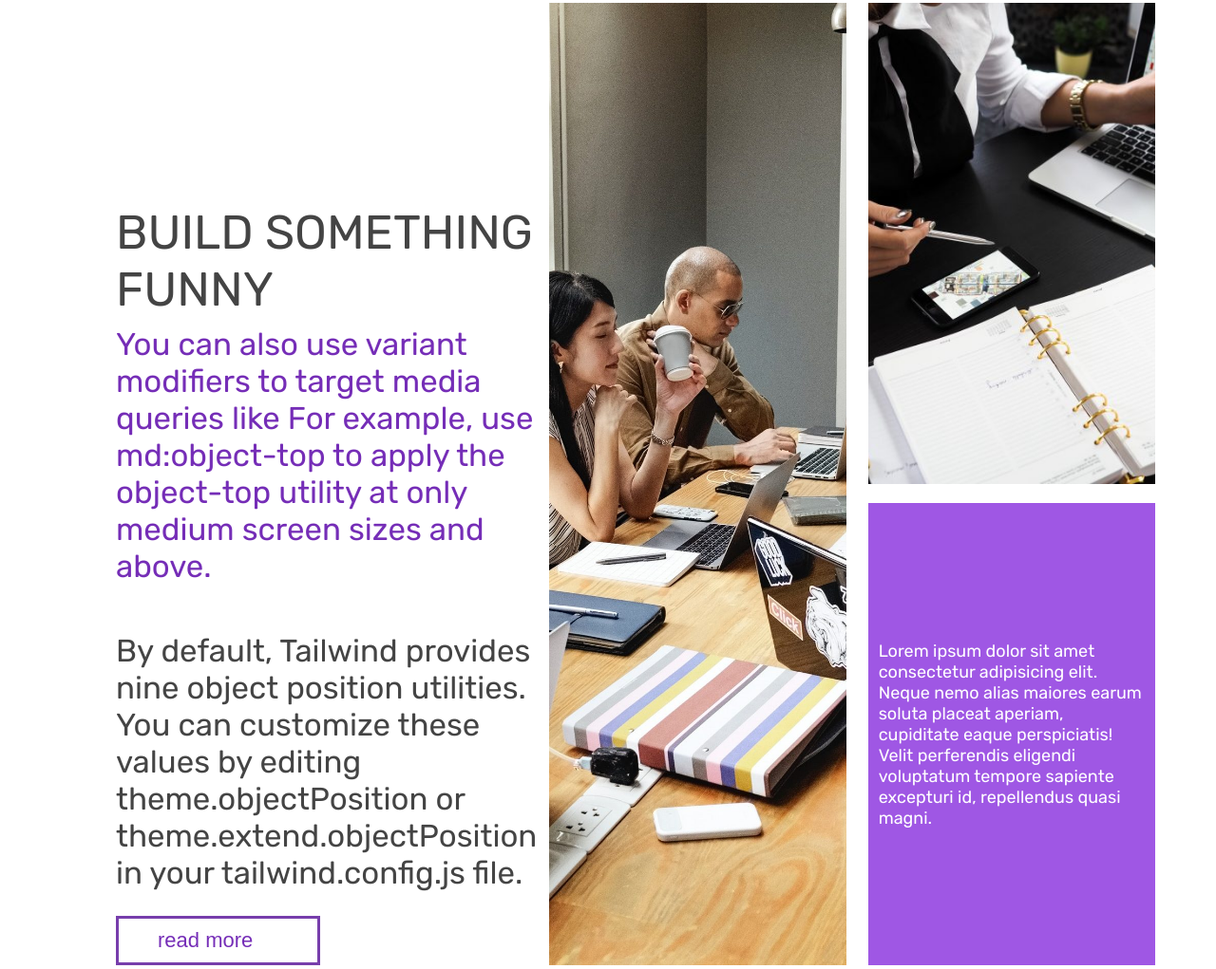
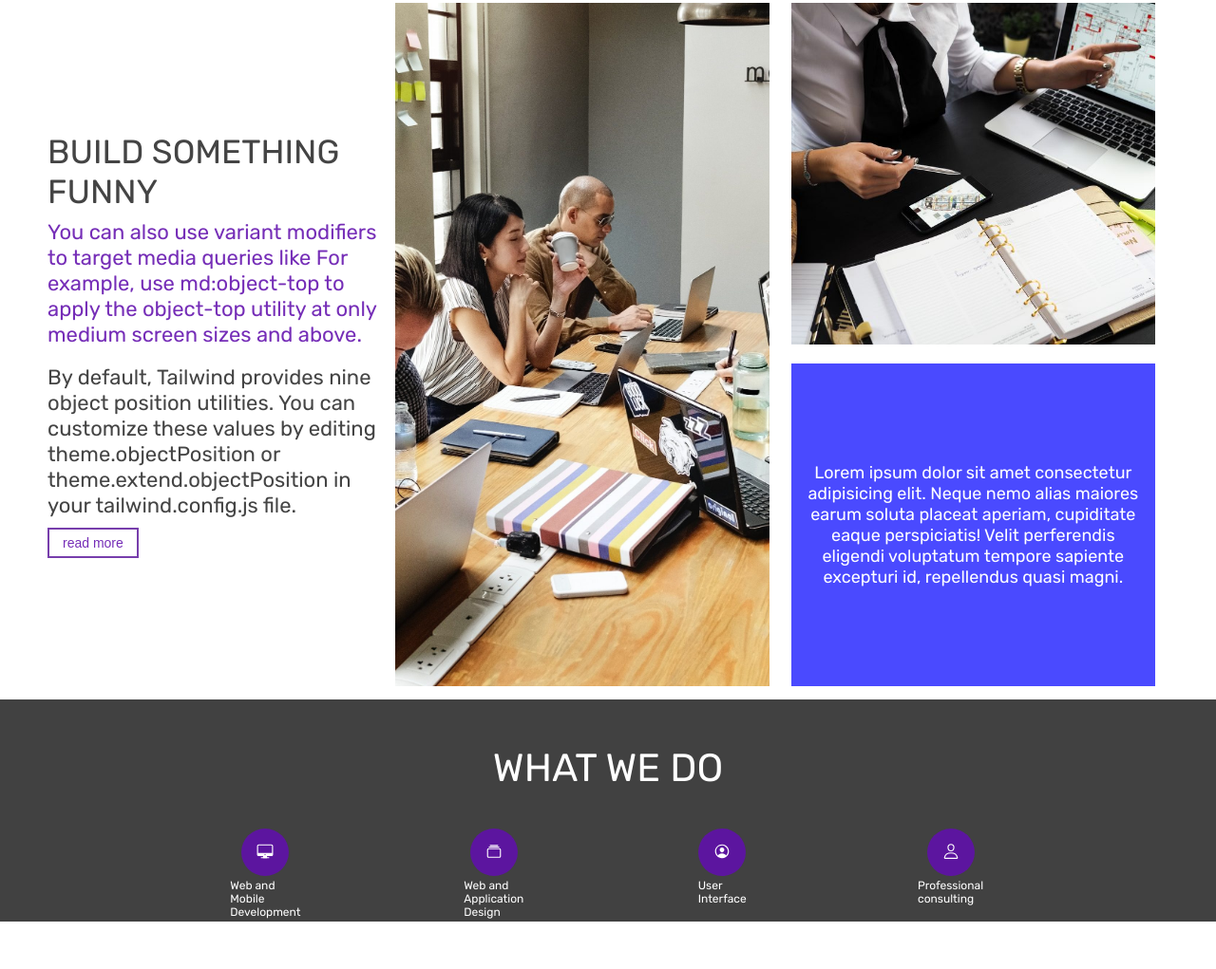
Before and after one commit to saba756/Buildsomething-Html5CSS3, a plain HTML site: page index.html in a window 1280 px wide. Shown: the part 767-1788 px from the top of the page at 95% size. After the commit the page ends 1738 px from the top, so only its background shows below. Drawn offline with nearby package versions, Linux system fonts and the light colour scheme.

Commit message:
completed what we do section

```diff
--- a/index.html
+++ b/index.html
@@ -27,22 +27,26 @@
           <div class="btn"></div>
         </div>
       </section>
-      <section class="section-read grid grid--3-cols">
+      <section>
+        <div class="section-read grid grid--3-cols">
+          <div class="build">
             <div class="read">
               <h1 class="read-heading">Build Something Funny</h1>
               <p class="read-1">
-            You can also use variant modifiers to target media queries like For
-            example, use md:object-top to apply the object-top utility at only
-            medium screen sizes and above.
+                You can also use variant modifiers to target media queries like
+                For example, use md:object-top to apply the object-top utility
+                at only medium screen sizes and above.
               </p>
               <p class="read-2">
-            By default, Tailwind provides nine object position utilities. You
-            can customize these values by editing theme.objectPosition or
-            theme.extend.objectPosition in your tailwind.config.js file.
+                By default, Tailwind provides nine object position utilities.
+                You can customize these values by editing theme.objectPosition
+                or theme.extend.objectPosition in your tailwind.config.js file.
               </p>
+              <div class="note-btn">
                 <button type="button" class="read-btn">read more</button>
               </div>
-
+            </div>
+          </div>
           <div class="read-image-1">
             <img class="workspace" src="./images/workspace.jpeg" />
           </div>
@@ -51,15 +55,69 @@
               <img class="architect" src="./images/architect.jpeg" />
             </div>
             <div class="read-note">
-            <p class>
+              <p class="note">
                 Lorem ipsum dolor sit amet consectetur adipisicing elit. Neque
-              nemo alias maiores earum soluta placeat aperiam, cupiditate eaque
-              perspiciatis! Velit perferendis eligendi voluptatum tempore
-              sapiente excepturi id, repellendus quasi magni.
+                nemo alias maiores earum soluta placeat aperiam, cupiditate
+                eaque perspiciatis! Velit perferendis eligendi voluptatum
+                tempore sapiente excepturi id, repellendus quasi magni.
               </p>
+            </div>
+          </div>
+        </div>
+      </section>
+      <section>
+        <div class="what-we-do">
+          <h5>What we do</h5>
+          <div class="icons">
+            <div class="circle-icon">
+              <div class="icon">
+                <ion-icon class="icon-name" name="desktop-outline"></ion-icon>
+              </div>
+              <div class="text">
+                <p class="text-description">Web and Mobile Development</p>
+              </div>
+            </div>
+
+            <div class="circle-icon">
+              <div class="icon">
+                <ion-icon class="icon-name" name="albums-outline"></ion-icon>
+              </div>
+              <div class="text">
+                <p class="text-description">Web and Application Design</p>
+              </div>
+            </div>
+
+            <div class="circle-icon">
+              <div class="icon">
+                <ion-icon
+                  class="icon-name"
+                  name="person-circle-outline"
+                ></ion-icon>
+              </div>
+              <div class="text">
+                <p class="text-description">User Interface</p>
+              </div>
+            </div>
+
+            <div class="circle-icon">
+              <div class="icon">
+                <ion-icon class="icon-name" name="person-outline"></ion-icon>
+              </div>
+              <div class="text">
+                <p class="text-description">Professional consulting</p>
+              </div>
+            </div>
           </div>
         </div>
       </section>
     </main>
+    <script
+      type="module"
+      src="https://unpkg.com/ionicons@5.5.2/dist/ionicons/ionicons.esm.js"
+    ></script>
+    <script
+      nomodule
+      src="https://unpkg.com/ionicons@5.5.2/dist/ionicons/ionicons.js"
+    ></script>
   </body>
 </html>
--- a/style.css
+++ b/style.css
@@ -73,53 +73,61 @@ html {
   margin-top: 3.125rem;
   gap: 0.1875rem;
 }
+.build {
+  display: flex;
+  align-items: center;
+  justify-content: center;
+  padding-left: 50px;
+}
 .read {
-  padding-top: 9.375rem;
-  margin-left: 7.625rem;
-  margin-top: 3.875rem;
 }
 .read-heading {
   text-transform: uppercase;
-  font-size: 3.125rem;
+  font-size: 35px;
   font-weight: 500;
   margin-bottom: 0.5rem;
 }
 .read-1 {
   color: #610faddf;
-  font-size: 2.0625rem;
+  font-size: 22px;
   margin-bottom: 1.125rem;
 }
 .read-2 {
-  font-size: 2.0625rem;
-  margin-top: 3.125rem;
+  font-size: 22px;
+  margin-top: 0.125rem;
+}
+.note-btn {
+  display: flex;
+  align-items: center;
+  justify-content: left;
+  margin-top: 10px;
 }
 .read-btn {
-  padding: 0.875rem;
-  margin-top: 1.625rem;
-  padding-right: 4.25rem;
-  padding-top: 0.625rem;
-  padding-bottom: 0.625rem;
-  padding-left: 2.5625rem;
+  padding: 6px;
+  padding-left: 14px;
+  padding-right: 14px;
   color: #610faddf;
-  border: 3px solid #6423a1df;
+  border: 2px solid #6423a1df;
   background-color: white;
-  font-size: 1.375rem;
+  font-size: 14px;
 }
 .read-note {
-  width: 100%;
-  height: 100%;
-  background-color: rgba(146, 63, 224, 0.875);
+  background-color: rgba(0, 0, 255, 0.711);
   display: flex;
   justify-content: center;
   align-items: center;
   color: #fff;
-  padding: 0.6875rem;
+  padding: 11px;
 }
 .read-note p {
   font-size: 1.125rem;
   font-weight: 500;
 }
-
+.note {
+  display: flex;
+  text-align: center;
+  justify-content: center;
+}
 .image-part {
   display: grid;
   gap: 0.875rem;
@@ -140,3 +148,56 @@ html {
   height: 100%;
   object-fit: cover;
 }
+
+/* What we do */
+.what-we-do-container {
+  display: flex;
+}
+.what-we-do {
+  margin-top: 0.875rem;
+  background: #414141;
+  color: white;
+
+  padding: 3rem 5%;
+}
+.what-we-do h5 {
+  display: flex;
+  justify-content: center;
+  align-items: center;
+  row-gap: 5px;
+  font-size: 41px;
+  text-transform: uppercase;
+  font-weight: 500;
+}
+.icons {
+  margin-top: 2.5rem;
+  display: flex;
+  flex: 1 1 40rem;
+  justify-content: space-evenly;
+  align-items: center;
+}
+.icon {
+  display: flex;
+  align-items: center;
+  justify-content: center;
+  padding-top: 15px;
+}
+.circle-icon {
+  width: 50px;
+  height: 50px;
+  border-radius: 50%;
+  background-color: #610faddf;
+}
+.icon-name {
+  font-size: 18px;
+}
+.text {
+  margin-top: 20px;
+  display: flex;
+  justify-content: center;
+  align-items: center;
+}
+.text-description {
+  font-size: 12px;
+  font-weight: 500;
+}
```
Lines whose indentation alone changed are shown as unchanged.
